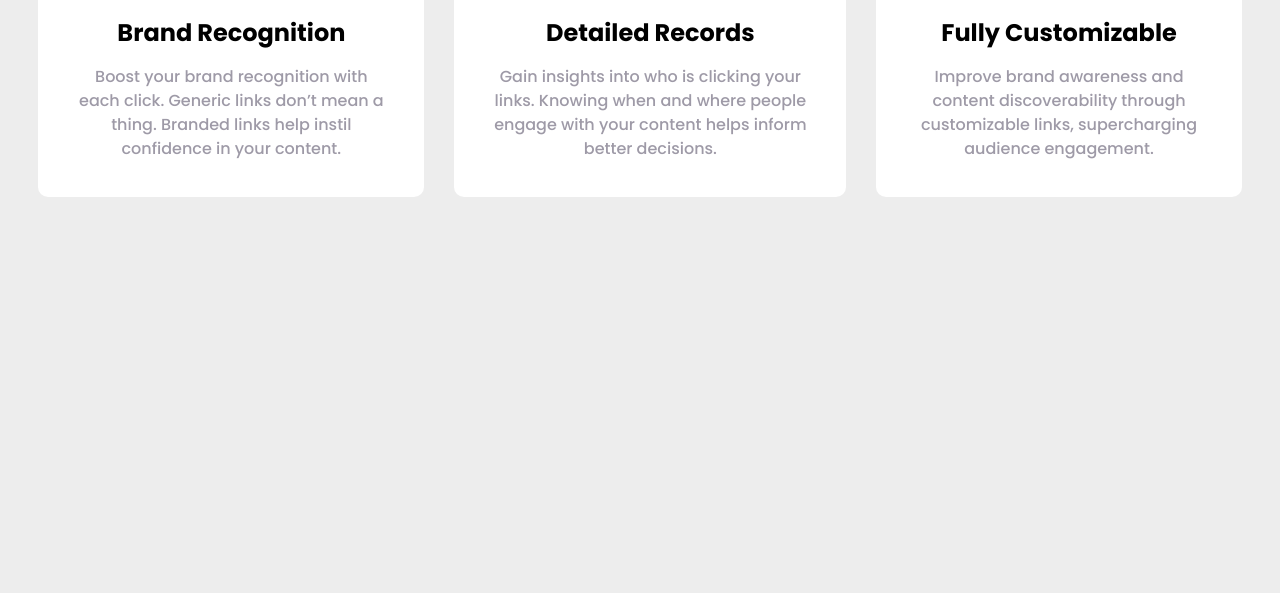
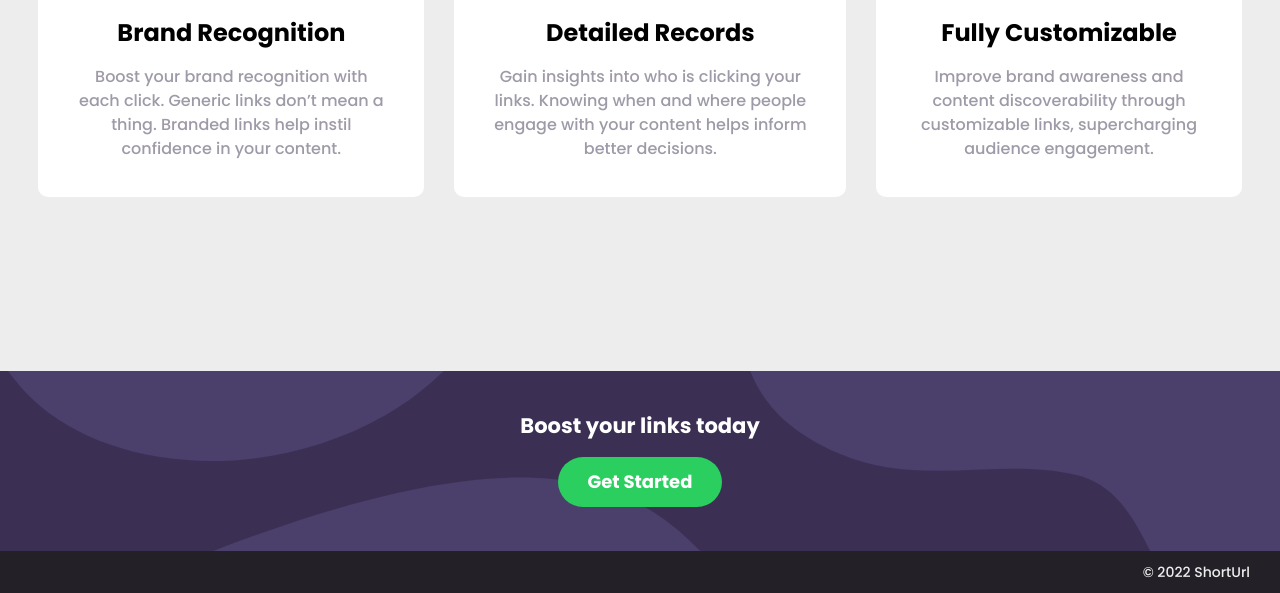
Before and after one commit to itsjatinnagar/url-shortener, a plain HTML site: page index.html in a window 1280 px wide. Shown: the part 1229-1822 px from the top of the page. Before the commit the page ends 1600 px from the top, so only its background shows below. Drawn offline with Linux system fonts and the light colour scheme.

Commit message:
Designed: Footer

```diff
--- a/assets/css/style.css
+++ b/assets/css/style.css
@@ -296,6 +296,31 @@ body {
     color: var(--grayish-violet);
 }
 
+/* Footer */
+.footer {
+    background-color: var(--darker-violet);
+}
+
+.footer section {
+    height: 180px;
+    display: flex;
+    row-gap: 2rem;
+    flex-direction: column;
+    align-items: center;
+    justify-content: center;
+    text-align: center;
+    color: var(--theme-background);
+    background: var(--dark-violet) url('../images/bg-boost-desktop.svg') no-repeat center/ cover;
+}
+
+.copyright {
+    text-align: right;
+    margin-inline-end: 3rem;
+    line-height: 3;
+    font-size: 1.4rem;
+    color: var(--gray);
+}
+
 /* Breakpoints */
 @media screen and (max-width: 1020px) {
     #header {
@@ -356,6 +381,10 @@ body {
         min-height: 1100px;
         padding-top: 106px;
     }
+
+    .footer section {
+        background-image: url('../images/bg-boost-mobile.svg');
+    }
 }
 
 @media screen and (max-width: 460px) {
--- a/index.html
+++ b/index.html
@@ -84,6 +84,14 @@
             </div>
         </div>
     </section>
+
+    <footer class="footer">
+        <section>
+            <h3>Boost your links today</h3>
+            <a href="#get-started" class="btn">Get Started</a>
+        </section>
+        <p class="copyright">&copy; <span id="currentYear">2022</span> ShortUrl</p>
+    </footer>
 </body>
 
 </html>
```
Also changed, not shown: assets/images/bg-boost-desktop.svg (added), assets/images/bg-boost-mobile.svg (added).
